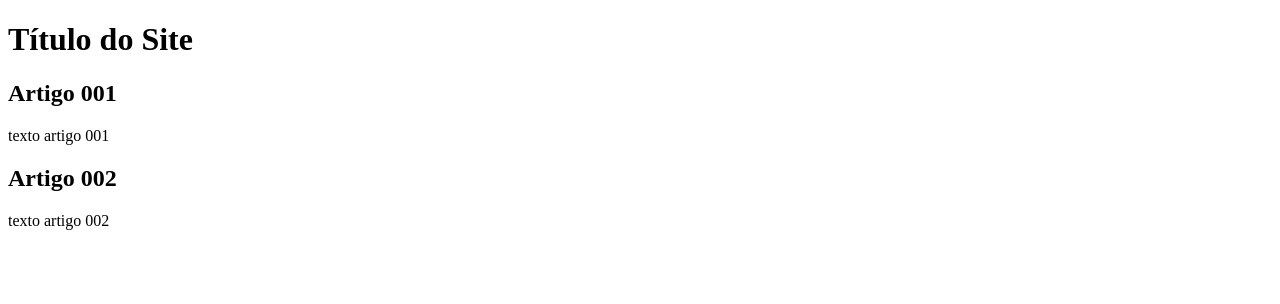
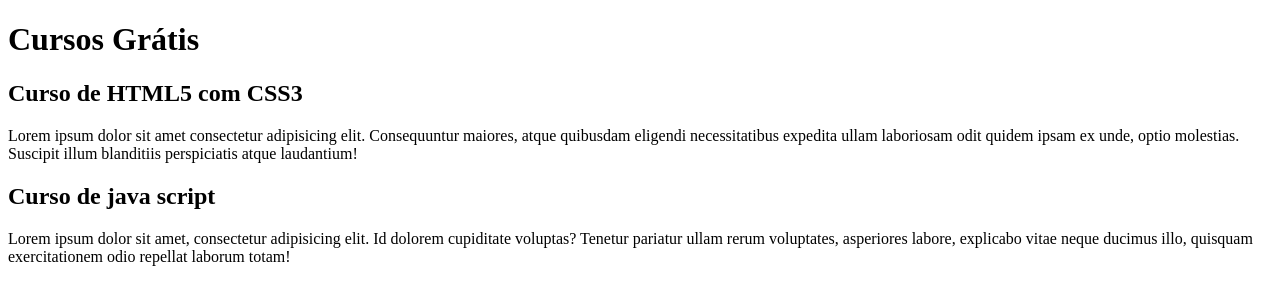
Before and after one commit to Glauberfuccio/projeto-site, a plain HTML site: page index.html in a window 1280 px wide. Drawn offline with Linux system fonts and the light colour scheme.

Commit message:
Comecei a escrever

```diff
--- a/index.html
+++ b/index.html
@@ -9,17 +9,17 @@
 <body>
     <main>
         <header>
-            <h1>Título do Site</h1>
+            <h1>Cursos Grátis</h1>
         </header>
         <article>
-            <h2>Artigo 001</h2>
+            <h2>Curso de HTML5 com CSS3 </h2>
             <p>
-                texto artigo 001
+                Lorem ipsum dolor sit amet consectetur adipisicing elit. Consequuntur maiores, atque quibusdam eligendi necessitatibus expedita ullam laboriosam odit quidem ipsam ex unde, optio molestias. Suscipit illum blanditiis perspiciatis atque laudantium!
             </p>
         </article>
         <article>
-            <h2>Artigo 002</h2>
-            <p>texto artigo 002</p>
+            <h2>Curso de java script</h2>
+            <p>Lorem ipsum dolor sit amet, consectetur adipisicing elit. Id dolorem cupiditate voluptas? Tenetur pariatur ullam rerum voluptates, asperiores labore, explicabo vitae neque ducimus illo, quisquam exercitationem odio repellat laborum totam!</p>
         </article>
     </main>
 </body>
```
